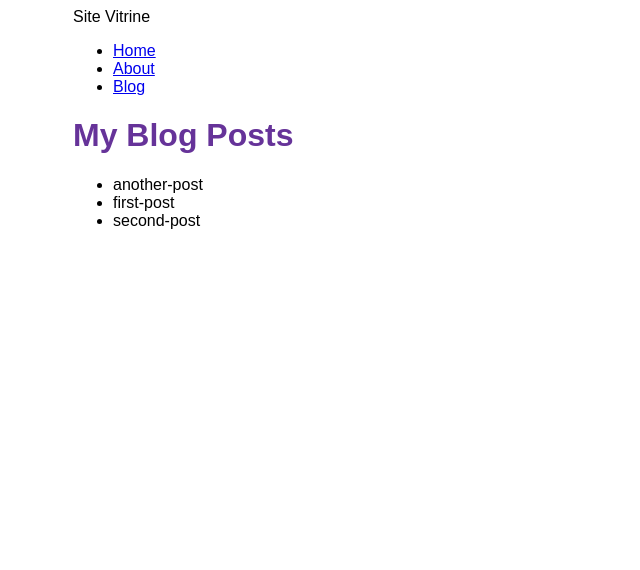
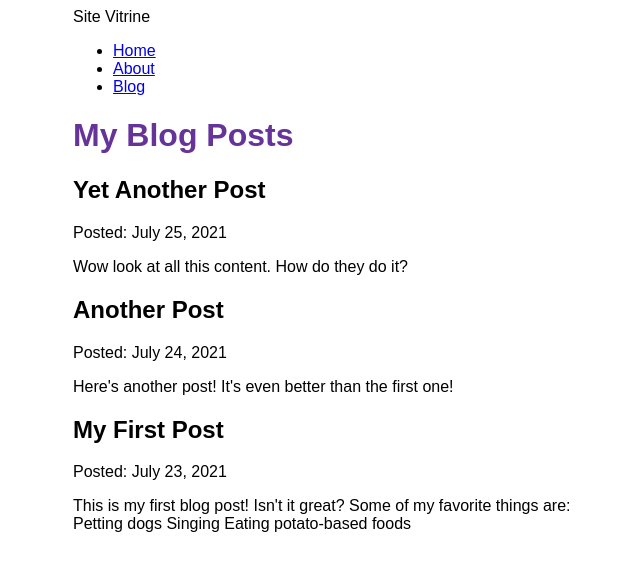
Before and after one commit to Remy-BRUNO/site-vitrine, a Gatsby site: page /blog in a window 1280 px wide. Shown: the whole page, without its empty margins (317-957 px from the left). Built offline with nearby package versions, Linux system fonts and the light colour scheme; Gatsby itself is replaced by a stand-in of ours.

Commit message:
✨ 02: use MDX

```diff
--- a/blog/another-post.mdx
+++ b/blog/another-post.mdx
@@ -0,0 +1,7 @@
+---
+title: "Yet Another Post"
+date: "2021-07-25"
+slug: "yet-another-post"
+---
+
+Wow look at all this content. How do they do it?
--- a/blog/first-post.mdx
+++ b/blog/first-post.mdx
@@ -0,0 +1,13 @@
+---
+title: "My First Post"
+date: "2021-07-23"
+slug: "my-first-post"
+---
+
+This is my first blog post! Isn't it _great_?
+
+Some of my **favorite** things are:
+
+- Petting dogs
+- Singing
+- Eating potato-based foods
--- a/blog/second-post.mdx
+++ b/blog/second-post.mdx
@@ -0,0 +1,7 @@
+---
+title: "Another Post"
+date: "2021-07-24"
+slug: "another-post"
+---
+
+Here's another post! It's even better than the first one!
--- a/gatsby-config.js
+++ b/gatsby-config.js
@@ -17,5 +17,6 @@
         path: `${__dirname}/blog`,
       },
     },
+    "gatsby-plugin-mdx",
   ],
 }
--- a/package.json
+++ b/package.json
@@ -15,8 +15,10 @@
     "clean": "gatsby clean"
   },
   "dependencies": {
+    "@mdx-js/react": "^2.3.0",
     "gatsby": "^5.13.2",
     "gatsby-plugin-image": "^3.13.1",
+    "gatsby-plugin-mdx": "^5.13.1",
     "gatsby-plugin-sharp": "^5.13.1",
     "gatsby-source-filesystem": "^5.13.1",
     "gatsby-transformer-sharp": "^5.13.1",
--- a/src/pages/blog.js
+++ b/src/pages/blog.js
@@ -6,19 +6,26 @@
 const BlogPage = ({ data }) => {
   return (
     <Layout pageTitle="My Blog Posts">
-      <ul>
-        {data.allFile.nodes.map((node) => (
-          <li key={node.name}>{node.name}</li>
-        ))}
-      </ul>
+      {data.allMdx.nodes.map((node) => (
+        <article key={node.id}>
+          <h2>{node.frontmatter.title}</h2>
+          <p>Posted: {node.frontmatter.date}</p>
+          <p>{node.excerpt}</p>
+        </article>
+      ))}
     </Layout>
   )
 }
 export const query = graphql`
   query {
-    allFile(filter: { sourceInstanceName: { eq: "blog" } }) {
+    allMdx(sort: { frontmatter: { date: DESC } }) {
       nodes {
-        name
+        frontmatter {
+          date(formatString: "MMMM D, YYYY")
+          title
+        }
+        id
+        excerpt
       }
     }
   }
```
Also changed, not shown: 1 other file.
